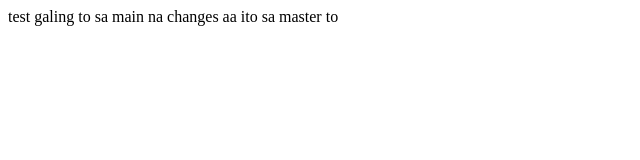
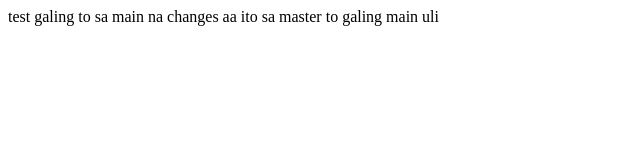
Before and after one commit to wardDward/test_repo, a plain HTML site: page index.html in a window 1280 px wide. Shown: the whole page, without its empty margins (0-640 px from the left). Drawn offline with Linux system fonts and the light colour scheme.

Commit message:
galing main

```diff
--- a/index.html
+++ b/index.html
@@ -10,5 +10,8 @@
 
 
     ito sa master to
+
+
+    galing main uli
 </body>
 </html>
```
